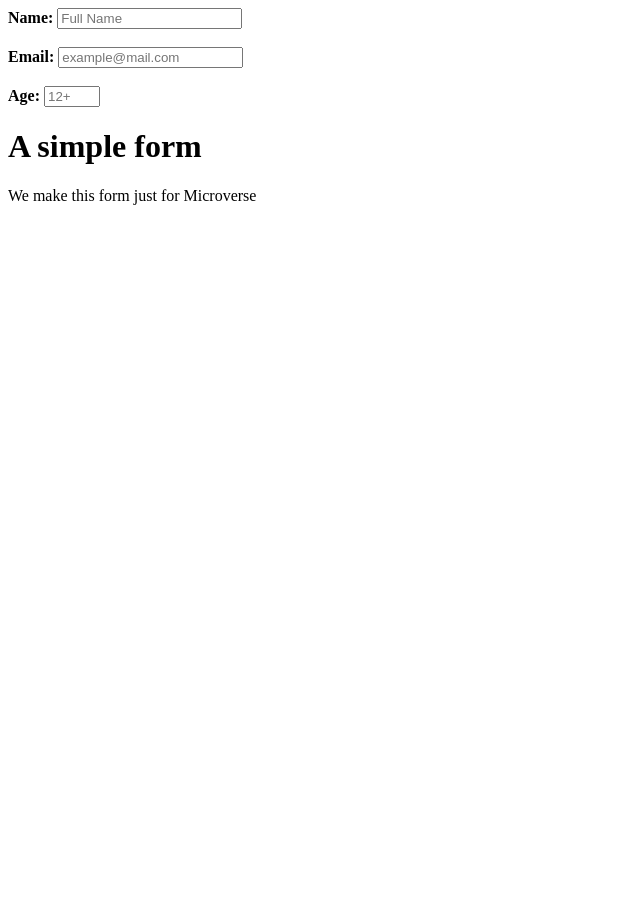
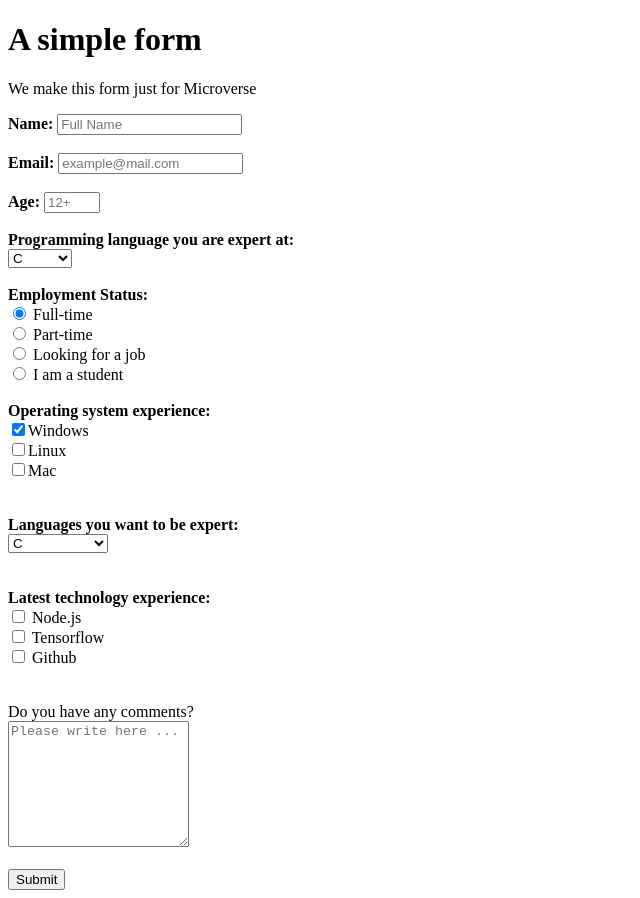
Before and after one commit to Omid-Mehvarz/omid-jose-html-css-project, a plain HTML site: page index.html in a window 1280 px wide. Shown: the whole page, without its empty margins (0-640 px from the left). Before the commit the page ends 800 px from the top, so only its background shows below. Drawn offline with Linux system fonts and the light colour scheme.

Commit message:
updated index.html

```diff
--- a/index.html
+++ b/index.html
@@ -7,6 +7,10 @@
     <title>Document</title>
 </head>
 <body>
+   <div id="h">
+    <h1 id=title>A simple form</h1>
+    <p id="d">We make this form just for Microverse</p>
+    </div>
     <div id="main">
         <form id="s-form">
         <div id="input-fields">
@@ -19,9 +23,57 @@
             <label id="number-label"><b>Age:</b></label>
             <input id="number" type="number" name="number" class="form" min="5" max="99" placeholder="12+">
          </div>
-    <div id="h">
-    <h1 id=title>A simple form</h1>
-    <p id="d">We make this form just for Microverse</p>
+
+         <div><br>
+            <label><strong>Programming language you are expert at: </strong></label><br>
+            <select id="dropdown" name="code-lang" class="form">
+                <option value="C">C</option>
+                <option value="Python">Python</option>
+                <option value="C#">C#</option>
+                <option value="C++">C++</option>
+                <option value="Java">Java</option>
+            </select>
+         </div>
+         <div id="b-area">
+             <br>
+            <label id="job-label"><b>Employment Status:</b></label><br>
+            <input type="radio" class="radio-inline" name="gender" value="employed" checked> Full-time<br>
+            <input type="radio" class="radio-inline" name="gender" value="freelancer"> Part-time<br>
+            <input type="radio" class="radio-inline" name="gender" value="applier"> Looking for a job<br>
+            <input type="radio" class="radio-inline" name="gender" value="unemployed"> I am a student
+          </div>
+          <div id="button-area"><br>
+            <label id="os-label"><b>Operating system experience: </b></label><br>
+            <input type="checkbox" name="os1" value="windows" checked>Windows<br>
+            <input type="checkbox" name="os2" value="linux">Linux<br>
+            <input type="checkbox" name="0s3" value="mac">Mac<br>
+          </div>
+
+          <div><br><br>
+            <label id="dropdown-label"><strong>Languages you want to be expert: </strong></label><br>
+            <select id="dropdown" name="code-lang" class="form"><br><br>
+                <option value="C">C</option>
+                <option value="Python">Python</option>
+                <option value="C#">C#</option>
+                <option value="ruby">Ruby on rails</option>
+                <option value="C++">C++</option>
+                <option value="Java">Java</option>
+            </select>
+         </div>
+          <div id="button-area"><br><br>
+            <label id="os-label"><b>Latest technology experience:</b></label><br>
+            <input type="checkbox" name="tech2" value="nodejs"> Node.js<br>
+            <input type="checkbox" name="tech3" value="tnflow"> Tensorflow<br>
+            <input type="checkbox" name="tech3" value="git"> Github<br>
+          </div>
+
+
+          <div id="end"><br><br>
+            <label id="c-label">Do you have any comments?</label><br>
+            <textarea style= height:120px;" class="form" placeholder="Please write here ..."></textarea><br><br>
+            <input id="submit" type="submit"  class="form">
+          </div>
+        </form>
     </div>
 </body>
 </html>
```
